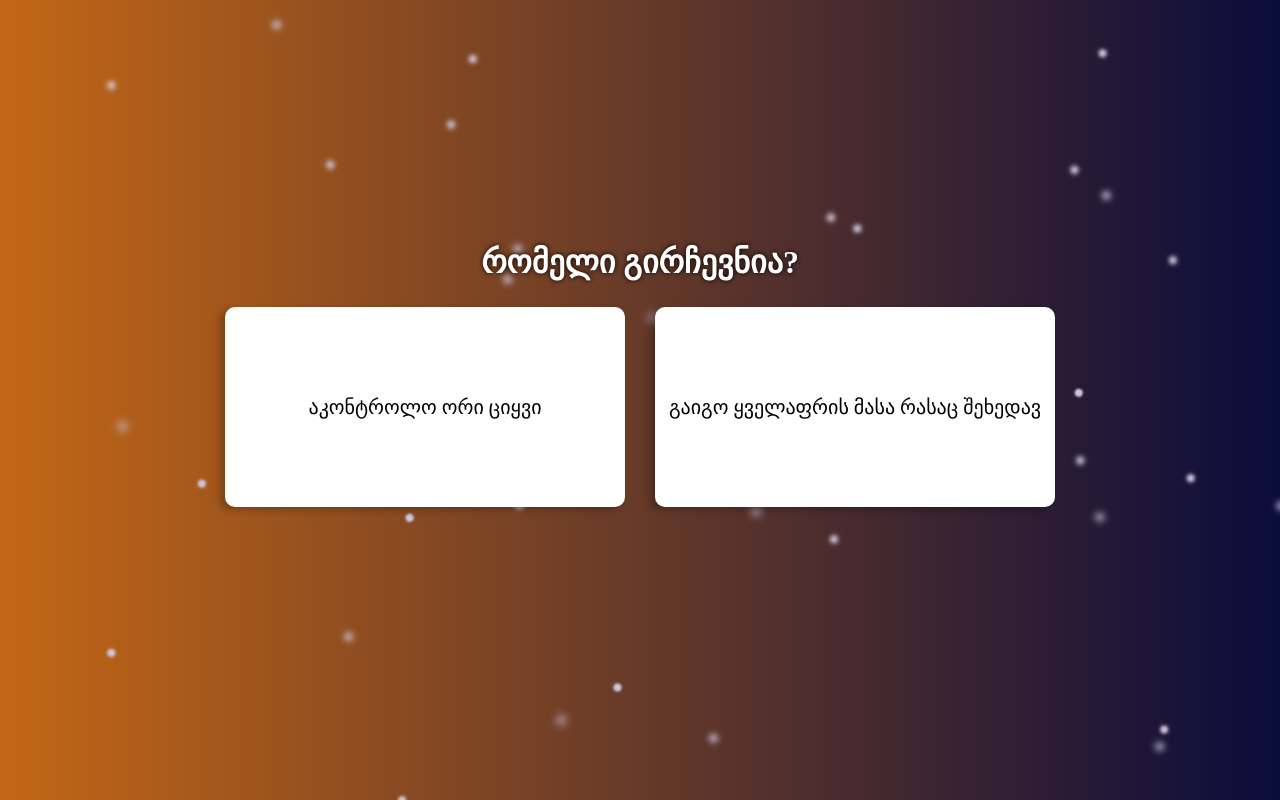
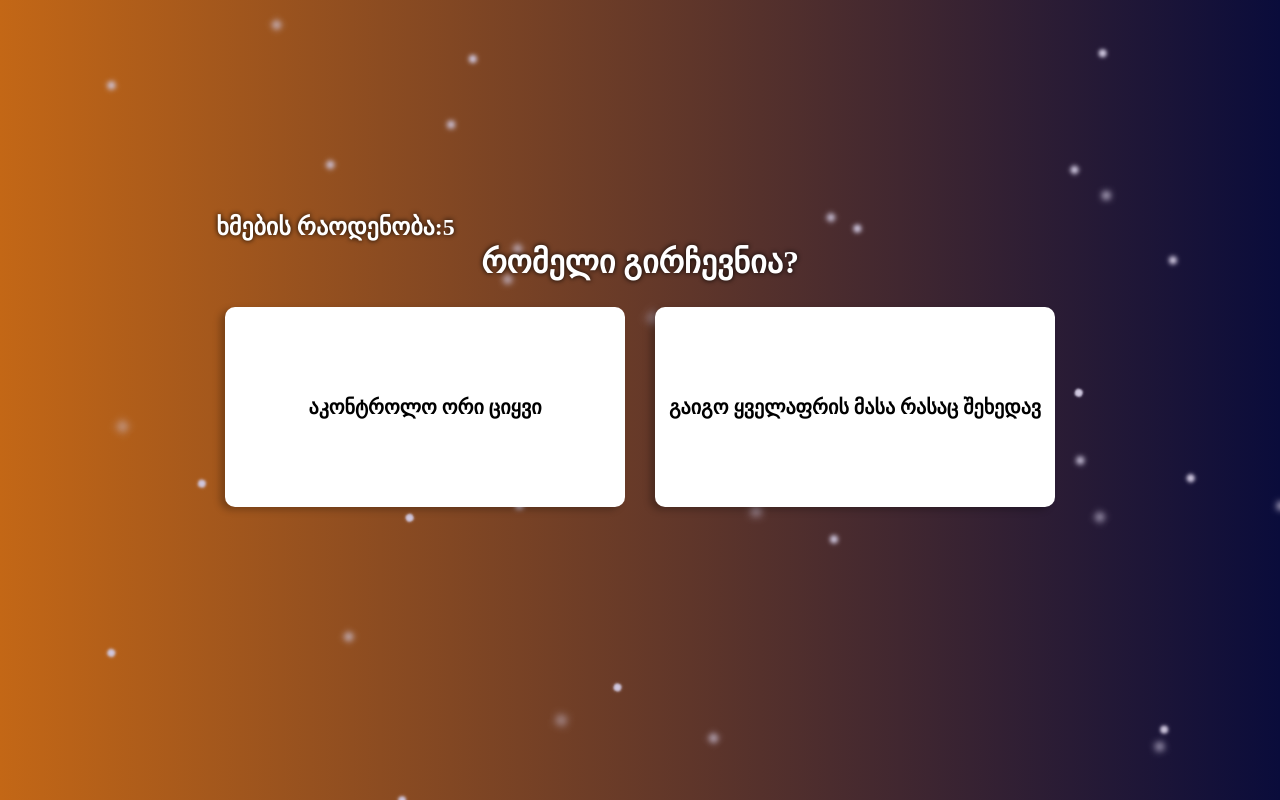
Before and after one commit to Tornike512/Weight-Squirrel-2, a React (Vite) app: page / in a window 1280 px wide. Built offline with nearby package versions, Linux system fonts and the light colour scheme.

Commit message:
Add: Votes Style

```diff
--- a/src/App.tsx
+++ b/src/App.tsx
@@ -56,7 +56,10 @@ function App() {
         <span></span>
       </div>
       <div className="app">
-        <h1>რომელი გირჩევნია?</h1>
+        <h1>
+          რომელი გირჩევნია?
+          <p className="votes">ხმების რაოდენობა:5</p>
+        </h1>
         <div className="card-page-wrapper">
           <Card question="აკონტროლო ორი ციყვი" />
           <Card question="გაიგო ყველაფრის მასა რასაც შეხედავ" />
--- a/src/Components/Card/Card.scss
+++ b/src/Components/Card/Card.scss
@@ -3,27 +3,6 @@
 @import "/src/Sass/Mixins.scss";
 @import "/src/Sass/Variables.scss";
 
-// .card {
-//   max-width: 400px;
-//   width: 100%;
-//   height: 200px;
-//   display: flex;
-//   justify-content: center;
-//   align-items: center;
-//   padding: 10px;
-//   background-color: $primary-card-color;
-//   border-radius: $primary-border-radius;
-//   font-size: $font-size-20px;
-//   box-shadow: $primary-shadow-color;
-//   cursor: pointer;
-
-//   &:hover {
-//     transition: 0.2s box-shadow;
-//     box-shadow: 0px 0px 23px rgb(255 255 255);
-//   }
-// }
-
-/* Back Pulse */
 @keyframes back-pulse {
   50% {
     background-color: rgba(32, 152, 209, 0.75);
@@ -31,7 +10,6 @@
 }
 
 .back-pulse {
-  /* Add necessary hacks here */
   max-width: 400px;
   width: 100%;
   height: 200px;
@@ -39,13 +17,14 @@
   justify-content: center;
   align-items: center;
   padding: 10px;
+  font-weight: bold;
   background-color: $primary-card-color;
   border-radius: $primary-border-radius;
   font-size: $font-size-20px;
   box-shadow: $primary-shadow-color;
   cursor: pointer;
   overflow: hidden;
-  transition-duration: 0.5s; /* Assuming $slowDuration is 0.5s */
+  transition-duration: 0.5s;
   transition-property: color, background-color;
 
   &:hover,
@@ -53,7 +32,7 @@
   &:active {
     animation-name: back-pulse;
     animation-duration: 1s;
-    animation-delay: 0.5s; /* Assuming $slowDuration is 0.5s */
+    animation-delay: 0.5s;
     animation-timing-function: linear;
     animation-iteration-count: infinite;
     background-color: rgba(32, 152, 209, 1);
--- a/src/Sass/Global.scss
+++ b/src/Sass/Global.scss
@@ -190,9 +190,18 @@
   flex-direction: column;
 
   h1 {
+    position: relative;
     margin-bottom: 26px;
     color: #ffffff;
     text-shadow: #000000 0px 0 5px;
+
+    .votes {
+      position: absolute;
+      top: -30px;
+      left: -265px;
+      font-size: $font-size-24px;
+      color: #ffffff;
+    }
   }
 
   .card-page-wrapper {
```
